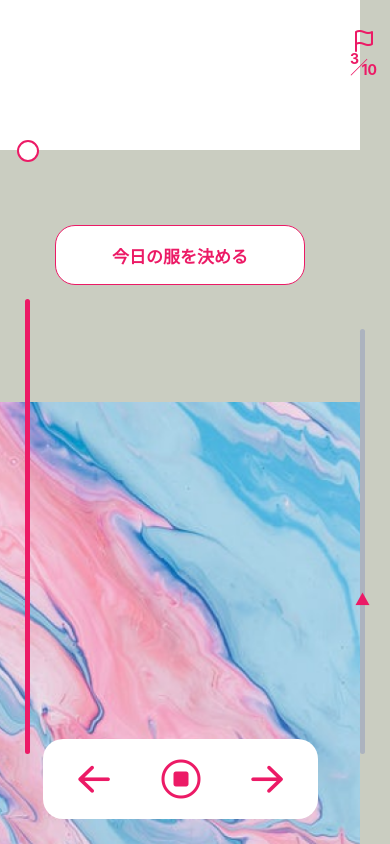
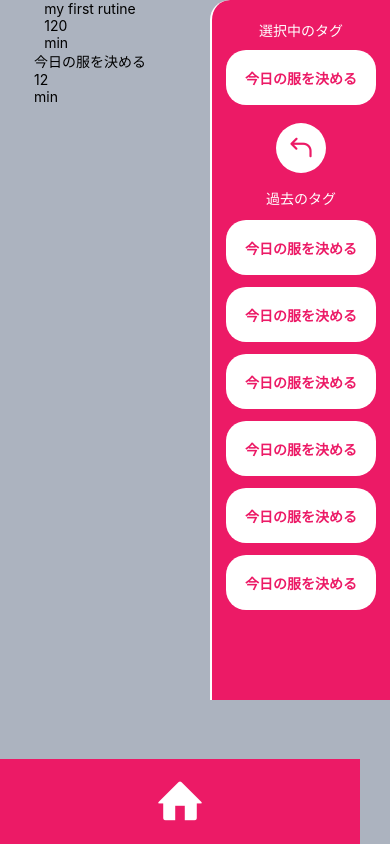
Before and after one commit to daikinetic/Mone, a React Native app: screen / in a window 390 px wide. Built offline with nearby package versions, Linux system fonts and the light colour scheme.

Commit message:
Update TagPastScreen

```diff
--- a/App.jsx
+++ b/App.jsx
@@ -10,7 +10,7 @@ import TaskMainScreen from "./src/screens/TaskMainScreen";
 export default function App () {
     return (
         <View style={styles.container}>
-            <TaskMainScreen />
+            <TagPastScreen />
         </View>
     );
 }
--- a/src/screens/TagPastScreen.jsx
+++ b/src/screens/TagPastScreen.jsx
@@ -4,6 +4,7 @@ import { View, StyleSheet, Text } from "react-native";
 import DefaultTag from "../components/DefaultTag";
 import TagHeader from "../components/TagHeader";
 
+import { AntDesign } from '@expo/vector-icons';
 import { Feather } from '@expo/vector-icons';
 import { Entypo } from '@expo/vector-icons';
 
@@ -16,7 +17,8 @@ export default function TagPastScreen() {
                         <Text style={styles.tagThemeText}>my first rutine</Text>
                     </View>
                     <View style={styles.tagTimeAll}>
-                        <Text style={styles.tagTimeAllText}>120 min</Text>
+                        <Text style={styles.tagTimeAllNumber}>120</Text>
+                        <Text style={styles.tagTimeAllmin}>min</Text>
                     </View>
                 </View>
                 <View style={styles.tagItem}>
@@ -34,6 +36,42 @@ export default function TagPastScreen() {
                 </View>
             </View>
             <View style={styles.rightContainer}>
+                <View style={styles.selected}>
+                    <Text style={styles.selectedText}>選択中のタグ</Text>
+                    <View style={styles.selectedTag}>
+                        <Text style={styles.selectedTagText}>今日の服を決める</Text>
+                    </View>
+                    <View style={styles.backIconPlace}>
+                        <View style={styles.backIcon}>
+                            <AntDesign name="back" size={28} color="#ec1a66" />
+                        </View>
+                    </View>
+                </View>
+                <Text style={styles.pastText}>過去のタグ</Text>
+                <View style={styles.pastTagArea}>
+                    <View style={styles.pastTagPlace}>
+                        <Text style={styles.pastTagText}>今日の服を決める</Text>
+                    </View>
+                    <View style={styles.pastTagPlace}>
+                        <Text style={styles.pastTagText}>今日の服を決める</Text>
+                    </View>
+                    <View style={styles.pastTagPlace}>
+                        <Text style={styles.pastTagText}>今日の服を決める</Text>
+                    </View>
+                    <View style={styles.pastTagPlace}>
+                        <Text style={styles.pastTagText}>今日の服を決める</Text>
+                    </View>
+                    <View style={styles.pastTagPlace}>
+                        <Text style={styles.pastTagText}>今日の服を決める</Text>
+                    </View>
+                    <View style={styles.pastTagPlace}>
+                        <Text style={styles.pastTagText}>今日の服を決める</Text>
+                    </View>
+                </View>
+            </View>
+            <View style={styles.tagFooter}></View>
+            <View style={styles.homeButton}>
+                <Entypo name="home" size={48} color="white" />
             </View>
         </View>
     );
@@ -44,104 +82,97 @@ const styles = StyleSheet.create({
         flex: 1,
         backgroundColor: '#acb3bf',
     },
-    tagArea: {
-        margin: 1,
-        padding: 20,
-        height: 650,
+    leftContainer: {
+        width:180,
+        height:700,
+        backgroundColor: "#acb3bf",
+        position: "absolute",
+        left: 0,
+        top: 0,
+        alignItems:"center",
+        flexDirection: "column"
     },
-    tagItem: {
-        flexDirection: "row",
-        height: 60,
-        marginRight: 20,
-        marginBottom: 25,
-        paddingVertical: 8,
-        paddingLeft: 10,
-        paddingRight: 15,
-        borderWidth: 2.3,
-        borderRadius: 20,
-        borderColor: "#EC1A66",
+    rightContainer: {
+        width:180,
+        height:700,
+        backgroundColor: "#EC1A66",
+        position: "absolute",
+        right: 0,
+        top: 0,
+        flexDirection: "column",
+        alignItems: "center",
+        borderTopLeftRadius: 20,
+        borderLeftWidth: 2,
+        borderLeftColor: "#ffffff"
+    },
+    selected: {
+        width:160,
+        height:180,
+        flexDirection: "column",
+        alignItems:"center"
+    },
+    selectedText: {
+        color: "#ffffff",
+        position: "absolute",
+        top:20
+    },
+    selectedTag: {
         backgroundColor: "#ffffff",
-        alignItems:"center",
-        justifyContent:"center"
+        width:150,
+        height:55,
+        borderRadius:20,
+        position: "absolute",
+        top:50,
+        alignItems: "center",
+        justifyContent: "center",
     },
-    tagTitle: {
-        width: 250,
-        alignItems: "center"
+    selectedTagText: {
+        color: "#EC1A66",
+        fontWeight: "bold"
     },
-    tagTitleText: {
+    backIconPlace: {
+        backgroundColor: "#ffffff",
+        width: 50,
+        height: 50,
+        borderRadius: 25,
+        position: "absolute",
+        top: 123,
+        alignItems: "center",
+        justifyContent: "center"
+    },
+    pastText: {
+        color: "#ffffff",
+        marginTop: 8
+    },
+    pastTagArea: {
+        width: 165,
+        height: 400,
+        alignItems: "center",
+        flexDirection: "column",
+    },
+    pastTagPlace: {
+        backgroundColor: "#ffffff",
+        width:150,
+        height:55,
+        borderRadius:20,
+        alignItems: "center",
+        justifyContent: "center",
+        marginTop:12
+    },
+    pastTagText: {
         color: "#EC1A66",
-        fontWeight: "bold",
-        fontSize: 17,
-    },
-    tagTimes: {
-        width:50,
-        height: 50,
-    },
-    tagTime: {
-        width:30,
-        height: 28,
-        alignItems:'center',
-        marginBottom: 0,
-    },
-    tagTimeText: {
-        color: "#EC1A66",
-        fontSize: 26,
-        fontWeight: "bold",
-        lineHeight: 34
-    },
-    tagMin: {
-        alignItems:"flex-end"
-    },
-    tagMinText: {
-        color: "#ec1a66",
-        fontSize: 18,
-        fontWeight: "bold",
-        lineHeight: 18
-    },
-    tagBody: {
-        height: 565,
-        marginTop: 18,
+        fontWeight: "bold"
     },
     tagFooter: {
         height: 85,
+        width: 360,
+        position: "absolute",
+        bottom: 0,
         backgroundColor: "#EC1A66",
-    },
-    whiteCircle: {
-        width: 75,
-        height: 75,
-        backgroundColor: "#ffffff",
-        borderRadius: 37.5,
-        elevation: 1.5,
-        position: "absolute",
-        bottom: 40,
-        left: 157,
-        marginHorizontal: "auto"
-    },
-    redCircle: {
-        width: 65,
-        height: 65,
-        backgroundColor: "#EC1A66",
-        borderRadius: 32.5,
-        elevation: 1.6,
-        position: "absolute",
-        bottom: 45,
-        left: 162,
-        marginHorizontal: "auto"
     },
     homeButton: {
         position: "absolute",
-        left:55,
+        left: 156,
         bottom: 17,
     },
-    editButton: {
-        position: "absolute",
-        right:55,
-        bottom:15
-    },
-    rightTriangle: {
-        elevation:3,
-        position: "absolute",
-        left:158.5,
-        bottom:38
-    },
 })
```
